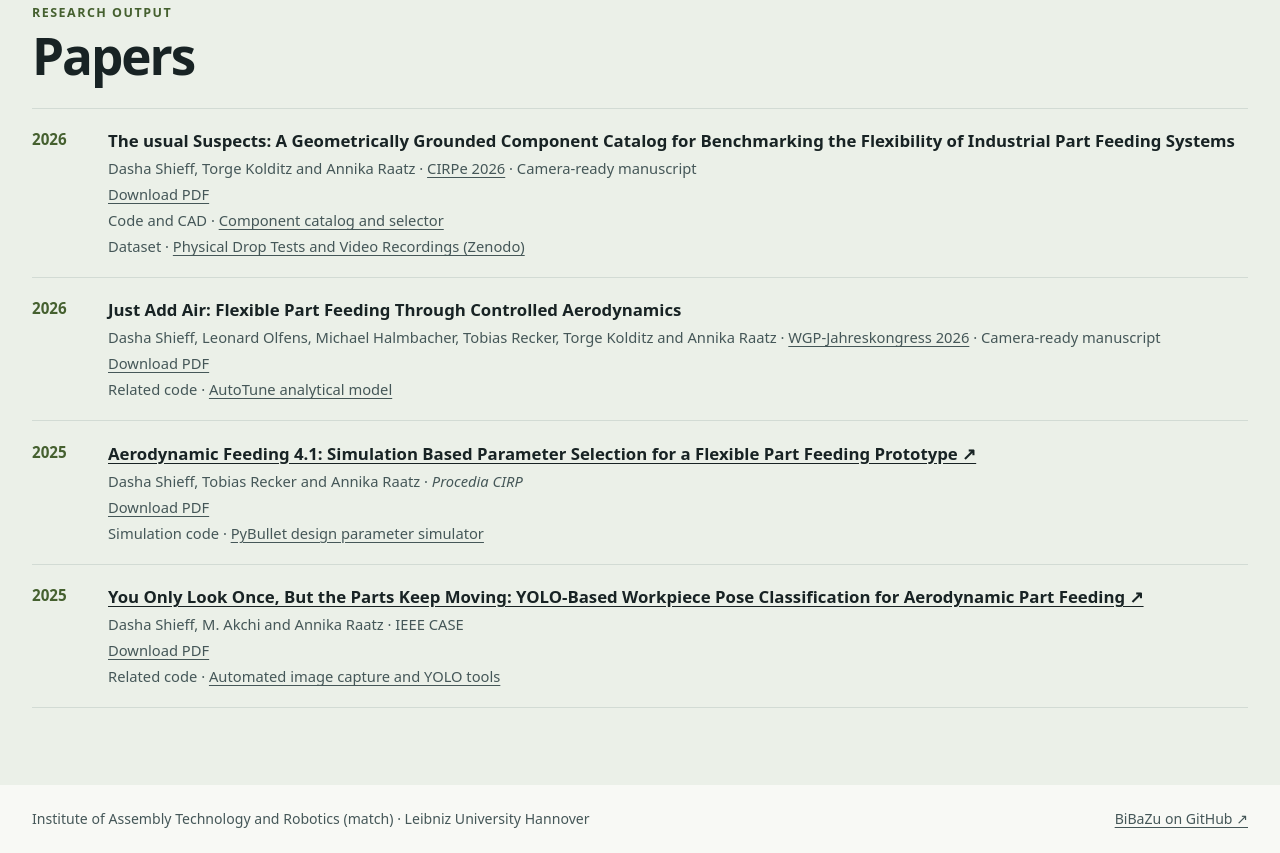
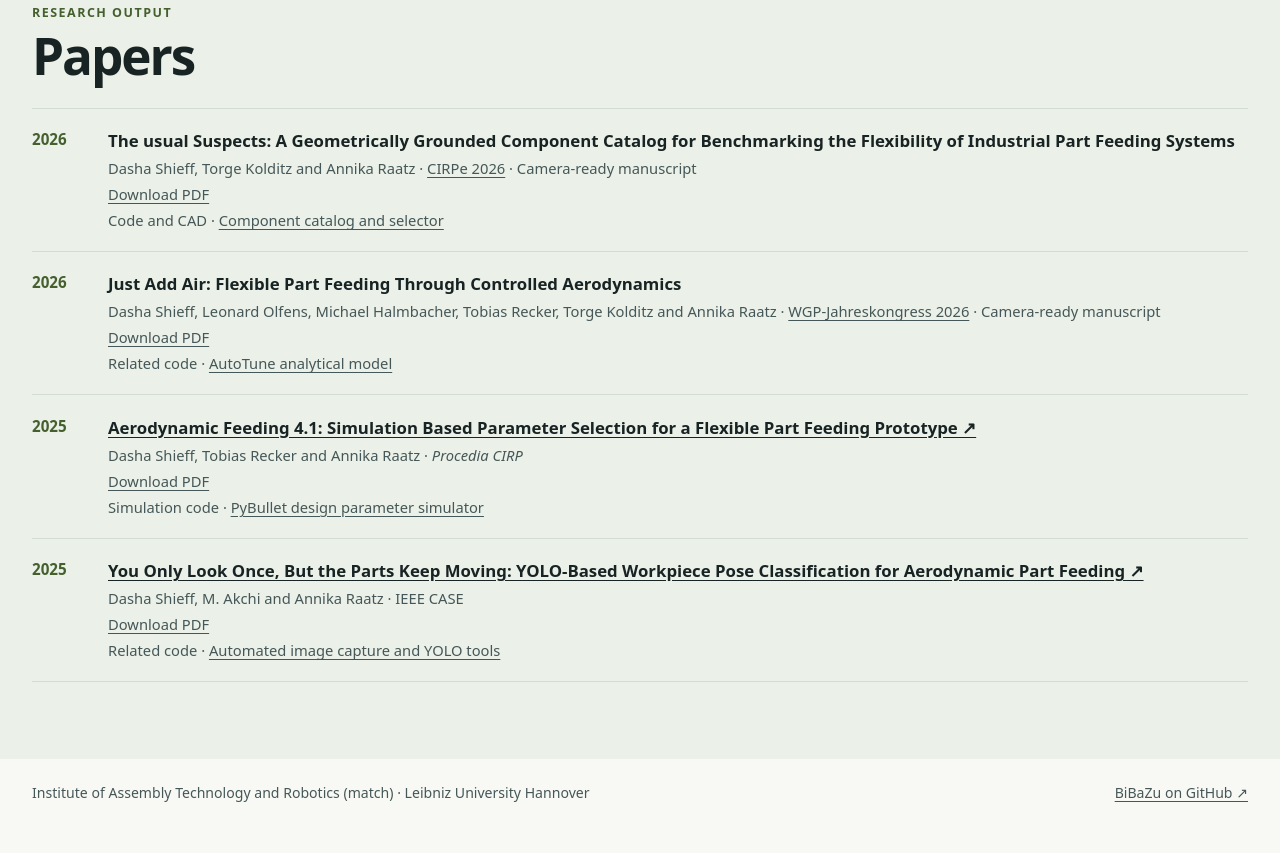
Before and after one commit to match-BiBaZu/match-bibazu.github.io, a plain HTML site: page index.html in a window 1280 px wide. Shown: the part 2390-3243 px from the top of the page. After the commit the page ends 3217 px from the top, so only its background shows below. Drawn offline with Linux system fonts and the light colour scheme.

Commit message:
Remove the dataset link from The usual Suspects

```diff
--- a/index.html
+++ b/index.html
@@ -155,7 +155,6 @@
               <p>Dasha Shieff, Torge Kolditz and Annika Raatz · <a href="https://cirpe2026.com/">CIRPe 2026</a> · Camera-ready manuscript</p>
               <p><a href="assets/papers/the-usual-suspects-cirpe-2026.pdf" download aria-label="Download The usual Suspects (PDF)">Download PDF</a></p>
               <p>Code and CAD · <a href="https://github.com/match-BiBaZu/component_catalog_selector">Component catalog and selector</a></p>
-              <p>Dataset · <a href="https://zenodo.org/records/24070684">Physical Drop Tests and Video Recordings (Zenodo)</a></p>
             </div>
           </li>
           <li id="paper-just-add-air">
```
